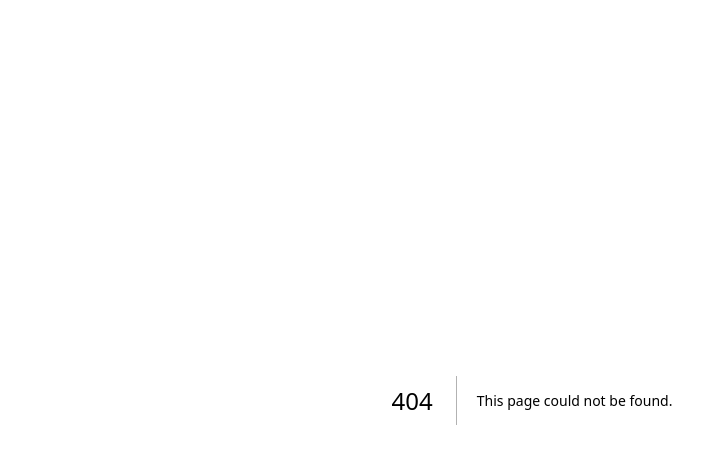
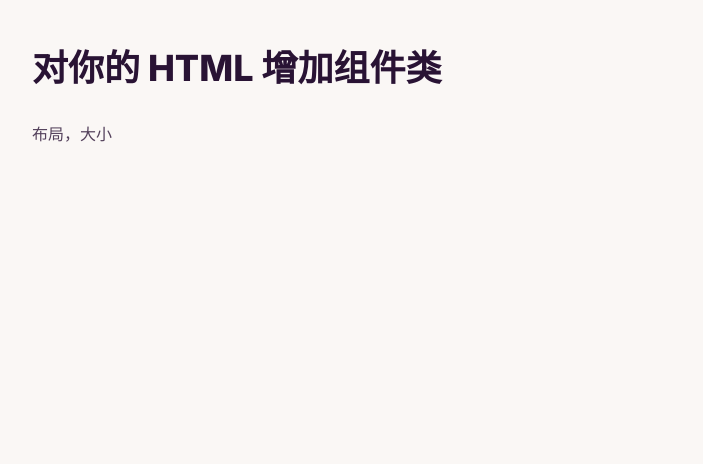
Before and after one commit to xyt-dev/webnotes, a Next.js app: page /CS/OS in a window 1280 px wide. Before the commit this address had no page. Shown: the top 464 px of the page, without its empty margins (108-811 px from the left). Built offline with nearby package versions, Linux system fonts and the light colour scheme.

Commit message:
add typography

```diff
--- a/package.json
+++ b/package.json
@@ -17,6 +17,7 @@
     "react-latex-next": "^3.0.0"
   },
   "devDependencies": {
+    "@tailwindcss/typography": "^0.5.13",
     "@types/node": "^20",
     "@types/react": "^18",
     "@types/react-dom": "^18",
--- /dev/null
+++ b/src/app/CS/Network/page.tsx
@@ -0,0 +1,8 @@
+export default function NetworkPage() {
+  return (
+    <div className="prose daisy-prose max-w-[1000px] mx-auto pt-6">
+      <h1>对你的 HTML 增加组件类</h1>
+      <p>布局，大小</p>
+    </div>
+  )
+}
--- /dev/null
+++ b/src/app/CS/OS/page.tsx
@@ -0,0 +1,8 @@
+export default function OSPage() {
+  return (
+    <div className="prose daisy-prose max-w-[1000px] mx-auto pt-6">
+      <h1>对你的 HTML 增加组件类</h1>
+      <p>布局，大小</p>
+    </div>
+  )
+}
--- /dev/null
+++ b/src/app/CS/layout.tsx
@@ -0,0 +1,8 @@
+
+export default function Layout({children}: {children: React.ReactNode}) {
+  return (
+    <div className="min-h-screen min-w-screen p-6">
+        {children}
+    </div>
+  );
+}
--- /dev/null
+++ b/src/app/CS/page.tsx
@@ -0,0 +1,9 @@
+import Link from "next/link"
+export default function CSPage() {
+  return (
+    <div className="m-16">
+      <Link href='/CS/OS' className="text-blue-600 whitespace-nowrap text-center w-min text-2xl mx-auto block mb-6">操作系统</Link>
+      <Link href='/CS/Network' className="text-blue-600 whitespace-nowrap text-center w-min text-2xl mx-auto block mb-6">计算机网络</Link>
+    </div>
+  )
+}
--- a/src/app/page.tsx
+++ b/src/app/page.tsx
@@ -5,6 +5,7 @@
     <main>
       <div className="m-16">
         <Link href='/math' className="text-blue-600 text-center w-min text-2xl mx-auto block mb-6">Math</Link>
+        <Link href='/CS' className="text-blue-600 text-center w-min text-2xl mx-auto block mb-6">CS</Link>
         <Link href='/english' className="text-blue-600 text-center w-min text-2xl mx-auto block mb-6">English</Link>
       </div>
     </main>
--- a/tailwind.config.ts
+++ b/tailwind.config.ts
@@ -19,6 +19,7 @@
     },
   },
   plugins: [
+    require("@tailwindcss/typography"),
     require("daisyui"),
   ],
   // daisyUI config
```
Also changed, not shown: 1 other file (tests, documents, lock files or other folders).
